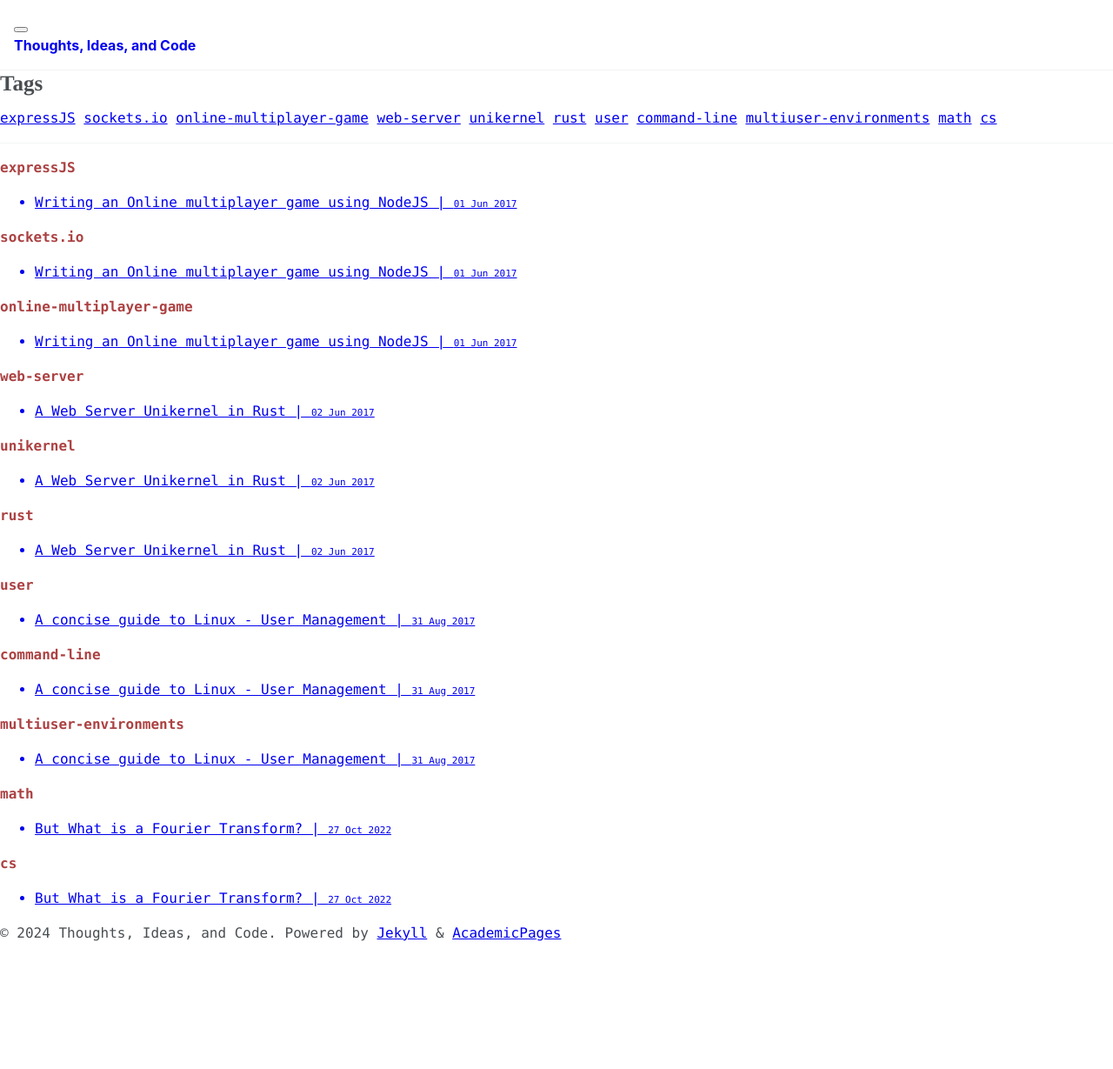
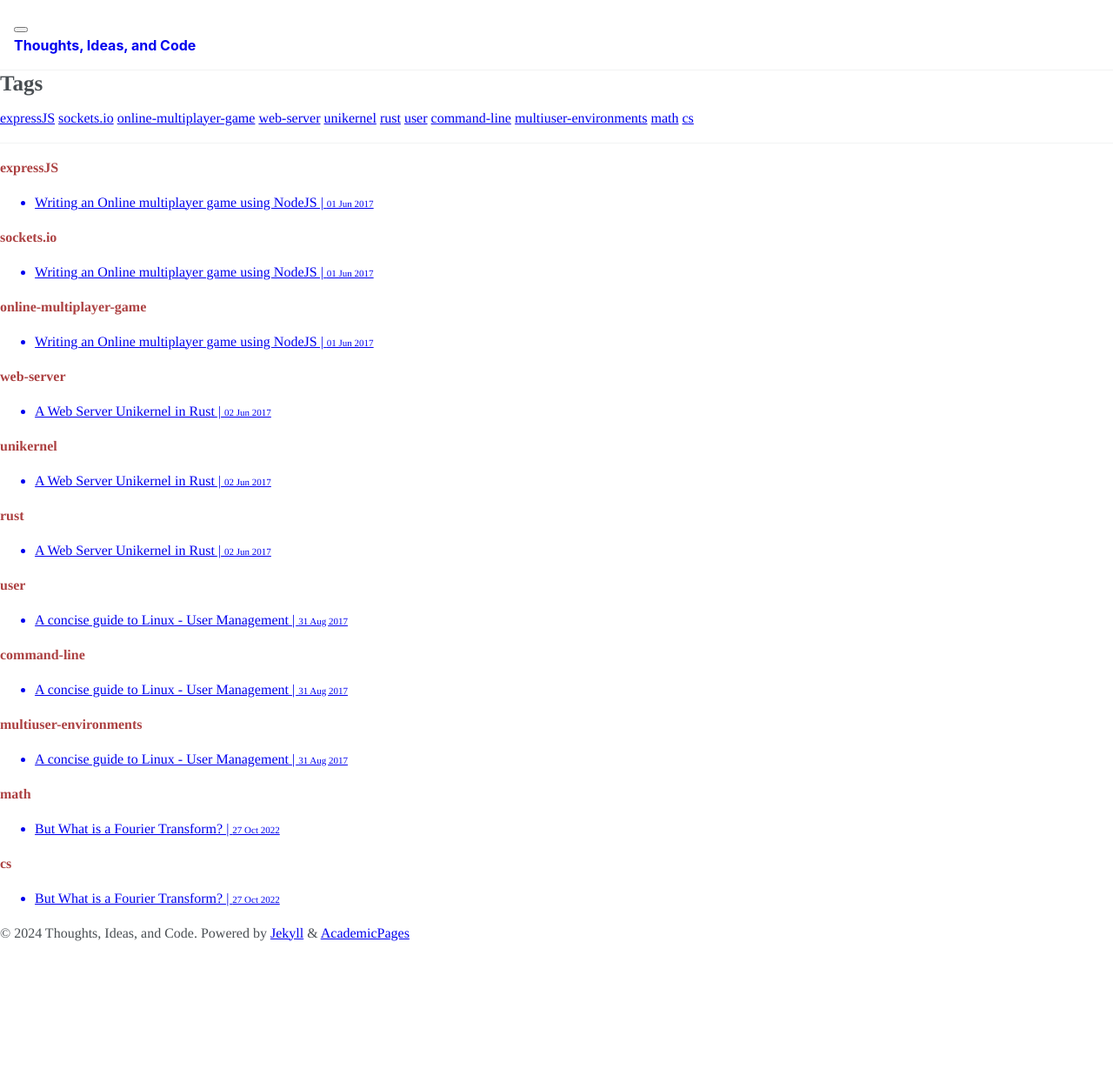
Before and after one commit to rajiv256/rajiv256.github.io_vanilla, a Jekyll site: the page built from blog/tags.html, in a window 1280 px wide. Shown: the whole page at 87% size. Built offline with Jekyll 4.4.1, drawn with Linux system fonts in a browser that asks for light colours.

Commit message:
Update _variables.scss

```diff
--- a/_sass/_variables.scss
+++ b/_sass/_variables.scss
@@ -28,9 +28,9 @@ $bodoni                     : "Bodoni MT", serif;
 $calisto                    : "Calisto MT", serif;
 $garamond                   : Garamond, serif;
 
-$global-font-family         : $monospace;
+$global-font-family         : $serif;
 $header-font-family         : $times;
-$caption-font-family        : $monospace;
+$caption-font-family        : $serif;
 
 /* type scale */
 $type-size-1                : 2.441em;  // ~39.056px
```
